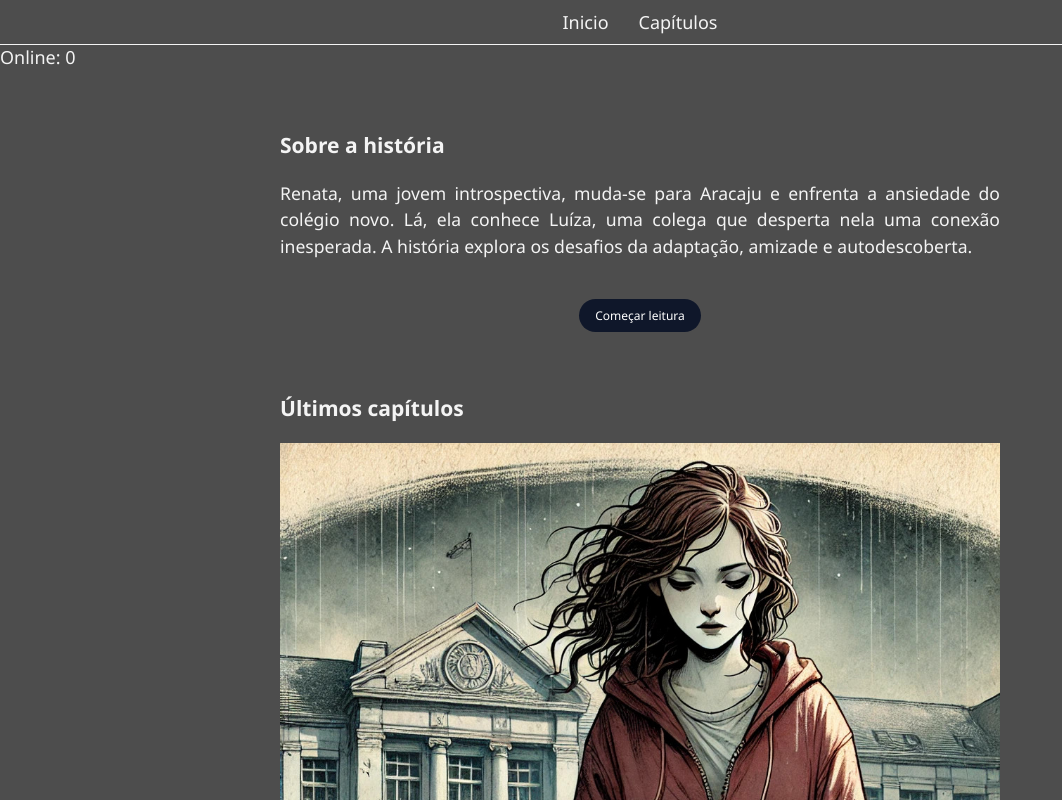
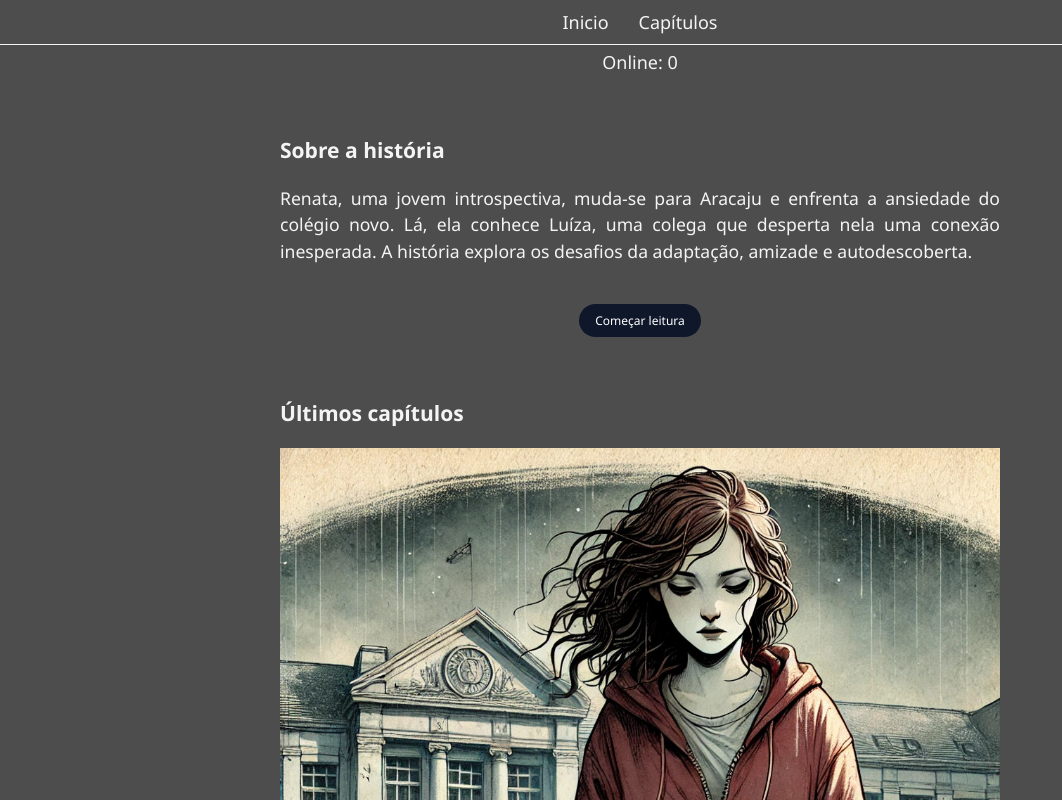
Before and after one commit to gabi-ramires/livro-front, a Vue app: page / in a window 1280 px wide. Shown: the top 800 px of the page, without its empty margins (0-1062 px from the left). Built offline with nearby package versions, Linux system fonts and the light colour scheme; no server answers; the HTML template or start-up script is replaced by a standard one.

Commit message:
tudo pronto

```diff
--- a/src/App.vue
+++ b/src/App.vue
@@ -8,7 +8,7 @@
         </div>
       </nav>
     </header>
-    <span>Online: {{ pessoas_online }}</span>
+    <span id="online">Online: {{ pessoas_online }}</span>
 
     <main>
       <router-view></router-view>
--- a/src/assets/css/App.css
+++ b/src/assets/css/App.css
@@ -75,6 +75,12 @@ nav h3 {
     filter: brightness(1.3);
 }
 
+#online {
+    display: flex;
+    margin-top: 5px;
+    justify-content: center;
+}
+
 
 /* Rodapé */
 .footer {
```
Also changed, not shown: 7 other files (tests, documents, lock files or other folders).
